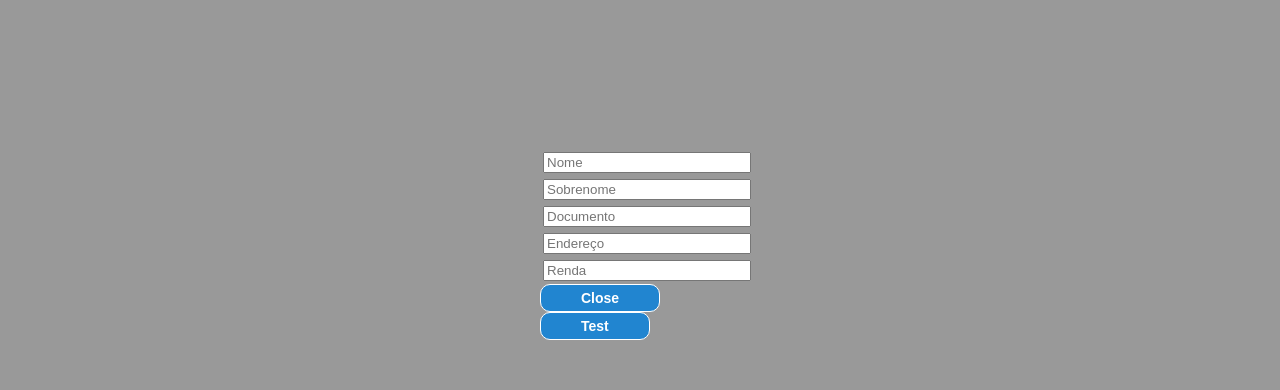
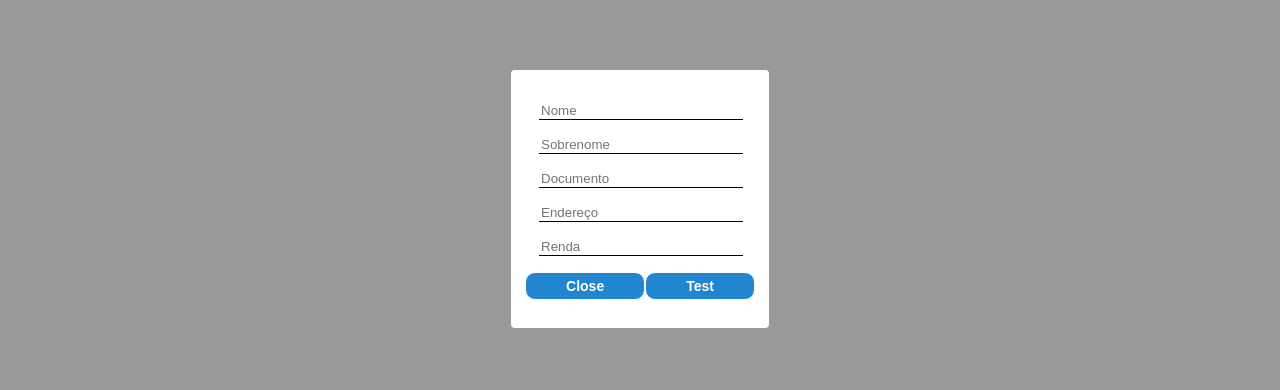
Before and after one commit to Mateusmsouza/cardzinho, a React (Create React App) app in the folder client/: page / in a window 1280 px wide. Both pictures are taken after a click on the button "Quero um Cardzinho!". Shown: the part 201-591 px from the top of the page. Built offline with nearby package versions, Linux system fonts and the light colour scheme; no server answers.

Commit message:
Finalizando register popup

```diff
--- a/client/src/components/header/main.js
+++ b/client/src/components/header/main.js
@@ -10,17 +10,24 @@ export default class Header extends Component{
     };
 
 
-  showRegisterPopUp() {
-    this.setState({
-      showPopup: !this.state.showPopup
-    });
+  showRegisterPopUp(e) {
+    console.log('entrou');
+    let hasClass = e.target.classList.contains.bind(e.target.classList);
+    let isClosingElement = hasClass('blocker') || hasClass('blocker__close-btn');
+    let isOpenningButton = hasClass('header__open-popup');
+
+    if(isClosingElement || isOpenningButton) {
+      this.setState({
+        showPopup: !this.state.showPopup
+      });
+    }
   }
   render(){
       return(
         <header id="Header">
         <div class="header-wrapper">
           <h1>Cardzinho</h1>
-          <button onClick={(e) => this.showRegisterPopUp(e)}>Quero um Cardzinho!</button>
+          <button className="header__open-popup" onClick={(e) => this.showRegisterPopUp(e)}>Quero um Cardzinho!</button>
         </div>
         {this.state.showPopup ? <RegisterPopup closePopup={(e) => this.showRegisterPopUp(e)} /> : null}
         </header>
--- a/client/src/components/registerPopUp/main.js
+++ b/client/src/components/registerPopUp/main.js
@@ -42,7 +42,7 @@ export default class Popup extends Component {
 
       return (
 
-        <div className="blocker">
+        <form className="blocker" onClick={this.props.closePopup}>
           <div className="blocker__popup">
               <input name="name" value={this.state.name} onChange={this.handler} type="text" placeholder="Nome" className="blocker__input"/>
               <input name="lastname" value={this.state.lastname} onChange={this.handler} type="text" placeholder="Sobrenome" className="blocker__input"/>
@@ -50,11 +50,14 @@ export default class Popup extends Component {
               <input name="address" value={this.state.address} onChange={this.handler} type="text" placeholder="Endereço" className="blocker__input"/>
               <input name="budget" value={this.state.budget} onChange={this.handler} type="text" placeholder="Renda" className="blocker__input"/>
 
-          <button onClick={this.props.closePopup}>Close</button>
+              <div className="blocker__popup__actions">
+                <button className="blocker__close-btn" onClick={this.props.closePopup}>Close</button>
                 <button onClick={this.generateJsonAndSumit}>Test</button>
               </div>
 
           </div>
+
+        </form>
       );
     }
   }
--- a/client/src/components/registerPopUp/styles.css
+++ b/client/src/components/registerPopUp/styles.css
@@ -3,17 +3,34 @@
     height: 100%;
     top: 0;
     position: absolute;
-    background-color:  rgba(0,0,0,0.4)
+    background-color:  rgba(0,0,0,0.4);
+    display: flex;
+    align-items: center;
+    justify-content: center;
+    z-index: 2;
 }
 .blocker__popup {
-  width: 100px;
-  height: 50px;
-  position:fixed;
-  top: calc(50% - 50px);
-  left: calc(50% - 100px);
+  width: 210px;
+  height: 210px;
+  background-color: #fff;
+  padding: 24px;
+  border-radius: 4px;
 }
 
 .blocker__input{
+    border:none;
+    border-bottom: 1px solid;
     width: 200px;
-    margin: 3px;
+    margin: 8px 4px;
 }
+
+.blocker__input:focus{
+    border-color: #2185d0;
+}
+
+.blocker__popup__actions{
+  display: flex;
+  align-items: center;
+  justify-content: center;
+  margin-top: 8px;
+}
```
Lines whose indentation alone changed are shown as unchanged.
